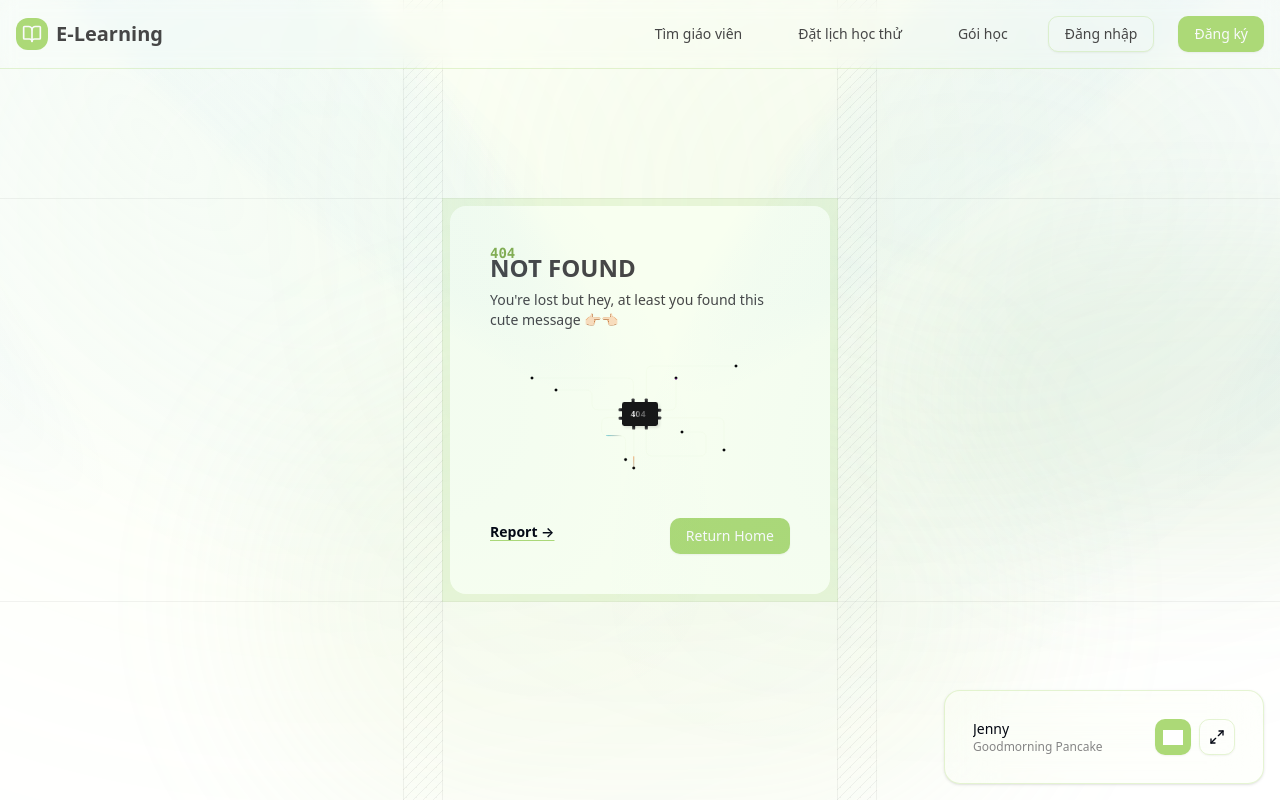
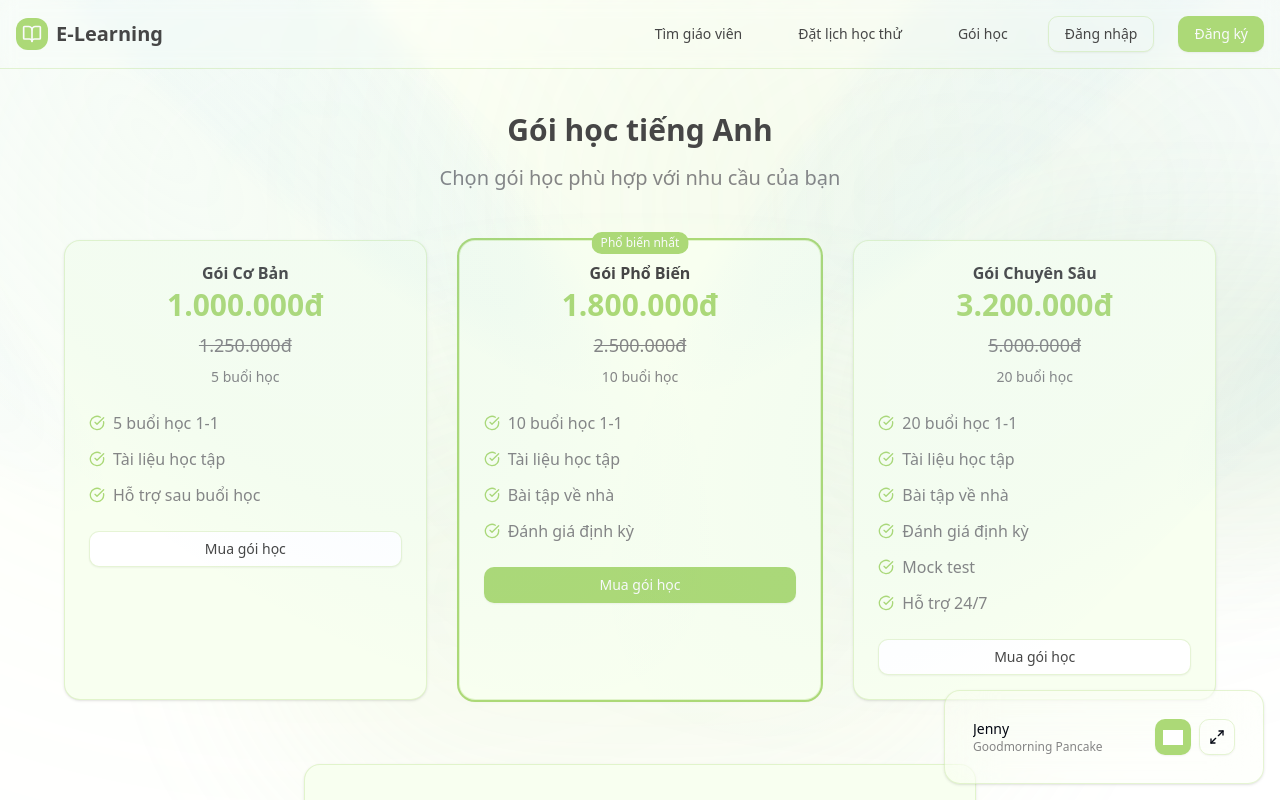
Before and after one commit to NV-Phong/E-Learning, a Next.js app: page /course in a window 1280 px wide. Before the commit this address had no page. Shown: the top 800 px of the page. Built offline with nearby package versions, Linux system fonts and the light colour scheme; grey boxes are pictures that could not be loaded; a web font is replaced by a local one.

Commit message:
FEAT - course page

```diff
--- /dev/null
+++ b/app/course/page.tsx
@@ -0,0 +1,113 @@
+"use client";
+
+import Link from "next/link";
+import { Button } from "@/components/ui/button";
+import { Card, CardContent, CardHeader, CardTitle } from "@/components/ui/card";
+import { Badge } from "@/components/ui/badge";
+import { CheckCircle } from "lucide-react";
+import { learningPackages } from "@/lib/data";
+
+export default function PackagesPage() {
+   return (
+      <div className="min-h-screen py-8">
+         <div className="container mx-auto px-4 mt-20">
+            <div className="text-center mb-12">
+               <h1 className="text-3xl font-bold text-foreground mb-4">
+                  Gói học tiếng Anh
+               </h1>
+               <p className="text-xl text-muted-foreground">
+                  Chọn gói học phù hợp với nhu cầu của bạn
+               </p>
+            </div>
+
+            <div className="grid md:grid-cols-3 gap-8 max-w-6xl mx-auto">
+               {learningPackages.map((pkg) => (
+                  <Card
+                     key={pkg.id}
+                     className={`bg-card border-border relative ${
+                        pkg.popular ? "ring-2 ring-primary" : ""
+                     }`}
+                  >
+                     {pkg.popular && (
+                        <div className="absolute -top-3 left-1/2 transform -translate-x-1/2">
+                           <Badge className="bg-primary text-primary-foreground">
+                              Phổ biến nhất
+                           </Badge>
+                        </div>
+                     )}
+
+                     <CardHeader className="text-center">
+                        <CardTitle className="text-foreground">
+                           {pkg.name}
+                        </CardTitle>
+                        <div className="space-y-2">
+                           <div className="text-3xl font-bold text-primary">
+                              {pkg.price.toLocaleString("vi-VN")}đ
+                           </div>
+                           {pkg.originalPrice && (
+                              <div className="text-lg text-muted-foreground line-through">
+                                 {pkg.originalPrice.toLocaleString("vi-VN")}đ
+                              </div>
+                           )}
+                           <div className="text-sm text-muted-foreground">
+                              {pkg.sessions} buổi học
+                           </div>
+                        </div>
+                     </CardHeader>
+
+                     <CardContent>
+                        <ul className="space-y-3 mb-6">
+                           {pkg.features.map((feature: string, index: number) => (
+                              <li
+                                 key={index}
+                                 className="flex items-center space-x-2"
+                              >
+                                 <CheckCircle className="w-4 h-4 text-primary" />
+                                 <span className="text-muted-foreground">
+                                    {feature}
+                                 </span>
+                              </li>
+                           ))}
+                        </ul>
+
+                        <Button
+                           className={`w-full ${
+                              pkg.popular
+                                 ? "bg-primary text-primary-foreground hover:bg-primary/90"
+                                 : "bg-background border border-border text-foreground hover:bg-accent"
+                           }`}
+                           variant={pkg.popular ? "default" : "outline"}
+                           asChild
+                        >
+                           <Link href={`/payment?package=${pkg.id}`}>
+                              Mua gói học
+                           </Link>
+                        </Button>
+                     </CardContent>
+                  </Card>
+               ))}
+            </div>
+
+            <div className="mt-16 text-center">
+               <Card className="bg-card border-border max-w-2xl mx-auto">
+                  <CardContent className="p-8">
+                     <h3 className="text-xl font-semibold text-foreground mb-4">
+                        Không chắc chắn gói nào phù hợp?
+                     </h3>
+                     <p className="text-muted-foreground mb-6">
+                        Đặt lịch tư vấn miễn phí với chuyên viên của chúng tôi
+                     </p>
+                     <Button
+                        variant="outline"
+                        className="border-border text-foreground hover:bg-accent bg-transparent"
+                        asChild
+                     >
+                        <Link href="/booking">Tư vấn miễn phí</Link>
+                     </Button>
+                  </CardContent>
+               </Card>
+            </div>
+         </div>
+      </div>
+   );
+}
--- a/components/ui-engineer/layout/header.tsx
+++ b/components/ui-engineer/layout/header.tsx
@@ -64,7 +64,7 @@ export function Header() {
                </Button>
                <Button variant="ghost" asChild>
                   <Link
-                     href="/packages"
+                     href="/course"
                      className="text-foreground hover:text-primary"
                   >
                      Gói học
--- /dev/null
+++ b/lib/data.ts
@@ -0,0 +1,91 @@
+import type { Teacher, Review, LearningPackage } from "./types"
+
+export const teachers: Teacher[] = [
+  {
+    id: "1",
+    name: "Sarah Johnson",
+    avatar: "/professional-teacher-portrait.png",
+    specialties: ["IELTS", "Business English", "Conversation"],
+    hourlyRate: 250000,
+    rating: 4.9,
+    reviewCount: 127,
+    experience: "5 năm kinh nghiệm",
+    description: "Giáo viên bản ngữ với chứng chỉ TESOL, chuyên về IELTS và tiếng Anh thương mại.",
+    certificates: ["TESOL", "IELTS Certified", "Cambridge CELTA"],
+    languages: ["English (Native)", "Vietnamese (Intermediate)"],
+    availability: ["9:00 AM", "2:00 PM", "7:00 PM"],
+  },
+  {
+    id: "2",
+    name: "Michael Chen",
+    avatar: "/male-teacher-portrait.png",
+    specialties: ["TOEFL", "Academic English", "Pronunciation"],
+    hourlyRate: 200000,
+    rating: 4.8,
+    reviewCount: 89,
+    experience: "3 năm kinh nghiệm",
+    description: "Chuyên gia về TOEFL và tiếng Anh học thuật, phương pháp giảng dạy hiệu quả.",
+    certificates: ["TOEFL Certified", "TESOL"],
+    languages: ["English (Native)", "Mandarin (Native)"],
+    availability: ["10:00 AM", "3:00 PM", "8:00 PM"],
+  },
+  {
+    id: "3",
+    name: "Emma Wilson",
+    avatar: "/female-teacher-portrait.png",
+    specialties: ["Kids English", "Grammar", "Writing"],
+    hourlyRate: 180000,
+    rating: 4.7,
+    reviewCount: 156,
+    experience: "4 năm kinh nghiệm",
+    description: "Chuyên dạy trẻ em và cải thiện kỹ năng viết, tạo môi trường học tập vui vẻ.",
+    certificates: ["TEFL", "Child Psychology Certificate"],
+    languages: ["English (Native)", "Spanish (Fluent)"],
+    availability: ["11:00 AM", "4:00 PM", "6:00 PM"],
+  },
+]
+
+export const reviews: Review[] = [
+  {
+    id: "1",
+    studentName: "Nguyễn Văn A",
+    rating: 5,
+    comment: "Cô Sarah dạy rất tận tâm, phương pháp dễ hiểu. IELTS của em đã cải thiện rõ rệt.",
+    date: "2024-01-15",
+  },
+  {
+    id: "2",
+    studentName: "Trần Thị B",
+    rating: 5,
+    comment: "Giáo viên rất kiên nhẫn và chuyên nghiệp. Highly recommended!",
+    date: "2024-01-10",
+  },
+]
+
+export const learningPackages: LearningPackage[] = [
+  {
+    id: "1",
+    name: "Gói Cơ Bản",
+    sessions: 5,
+    price: 1000000,
+    originalPrice: 1250000,
+    features: ["5 buổi học 1-1", "Tài liệu học tập", "Hỗ trợ sau buổi học"],
+  },
+  {
+    id: "2",
+    name: "Gói Phổ Biến",
+    sessions: 10,
+    price: 1800000,
+    originalPrice: 2500000,
+    features: ["10 buổi học 1-1", "Tài liệu học tập", "Bài tập về nhà", "Đánh giá định kỳ"],
+    popular: true,
+  },
+  {
+    id: "3",
+    name: "Gói Chuyên Sâu",
+    sessions: 20,
+    price: 3200000,
+    originalPrice: 5000000,
+    features: ["20 buổi học 1-1", "Tài liệu học tập", "Bài tập về nhà", "Đánh giá định kỳ", "Mock test", "Hỗ trợ 24/7"],
+  },
+]
```
